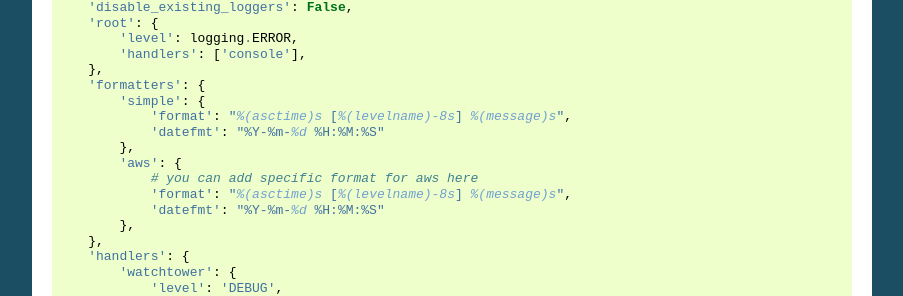
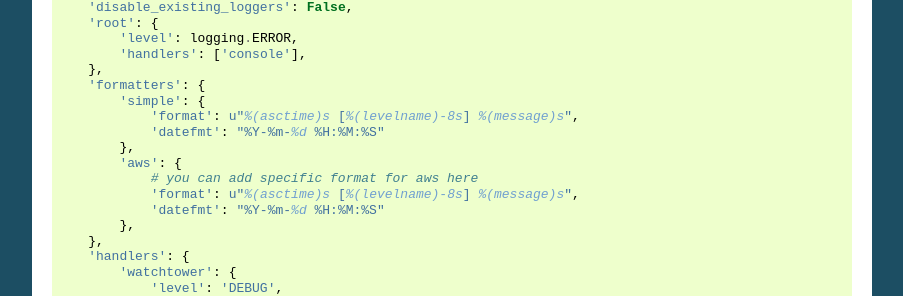
Before and after one commit to kislyuk/watchtower, a Sphinx documentation site: the page built from docs/index.rst, in a window 1280 px wide and 900 px high, scrolled down 1160 px. Shown: the part 151-447 px from the top of the window, without its empty margins (198-1101 px from the left). Built offline with Sphinx 7.4.7, drawn with Linux system fonts in a browser that asks for light colours.

Commit message:
Revert "Drop compatibility for Python 2 (#100)" (#107)
This reverts commit b9577096f3780b8122ac7cae770093e99e293cfc.

```diff
--- a/README.rst
+++ b/README.rst
@@ -82,12 +82,12 @@ This is an example of Watchtower integration with Django. In your Django project
         },
         'formatters': {
             'simple': {
-                'format': "%(asctime)s [%(levelname)-8s] %(message)s",
+                'format': u"%(asctime)s [%(levelname)-8s] %(message)s",
                 'datefmt': "%Y-%m-%d %H:%M:%S"
             },
             'aws': {
                 # you can add specific format for aws here
-                'format': "%(asctime)s [%(levelname)-8s] %(message)s",
+                'format': u"%(asctime)s [%(levelname)-8s] %(message)s",
                 'datefmt': "%Y-%m-%d %H:%M:%S"
             },
         },
--- a/docs/conf.py
+++ b/docs/conf.py
@@ -40,8 +40,8 @@ source_suffix = '.rst'
 master_doc = 'index'
 
 # General information about the project.
-project = 'Watchtower'
-copyright = '2014, Andrey Kislyuk'
+project = u'Watchtower'
+copyright = u'2014, Andrey Kislyuk'
 
 # The version info for the project you're documenting, acts as replacement for
 # |version| and |release|, also used in various other places throughout the
@@ -183,8 +183,8 @@ latex_elements = {
 # Grouping the document tree into LaTeX files. List of tuples
 # (source start file, target name, title, author, documentclass [howto/manual]).
 latex_documents = [
-  ('index', 'Watchtower.tex', 'Watchtower Documentation',
-   'Andrey Kislyuk', 'manual'),
+  ('index', 'Watchtower.tex', u'Watchtower Documentation',
+   u'Andrey Kislyuk', 'manual'),
 ]
 
 # The name of an image file (relative to this directory) to place at the top of
@@ -213,8 +213,8 @@ latex_documents = [
 # One entry per manual page. List of tuples
 # (source start file, name, description, authors, manual section).
 man_pages = [
-    ('index', 'Watchtower', 'Watchtower Documentation',
-     ['Andrey Kislyuk'], 1)
+    ('index', 'Watchtower', u'Watchtower Documentation',
+     [u'Andrey Kislyuk'], 1)
 ]
 
 # If true, show URL addresses after external links.
@@ -227,8 +227,8 @@ man_pages = [
 # (source start file, target name, title, author,
 #  dir menu entry, description, category)
 texinfo_documents = [
-  ('index', 'watchtower', 'Watchtower Documentation',
-   'Andrey Kislyuk', 'Watchtower', 'One line description of project.',
+  ('index', 'watchtower', u'Watchtower Documentation',
+   u'Andrey Kislyuk', 'Watchtower', 'One line description of project.',
    'Miscellaneous'),
 ]
 
--- a/test-requirements.txt
+++ b/test-requirements.txt
@@ -1,3 +1,4 @@
 eight >= 0.3.0
 flake8
 PyYaml
+mock
```
Also changed, not shown: watchtower/__init__.py (+12 -3 lines), .travis.yml, 3 other files.
